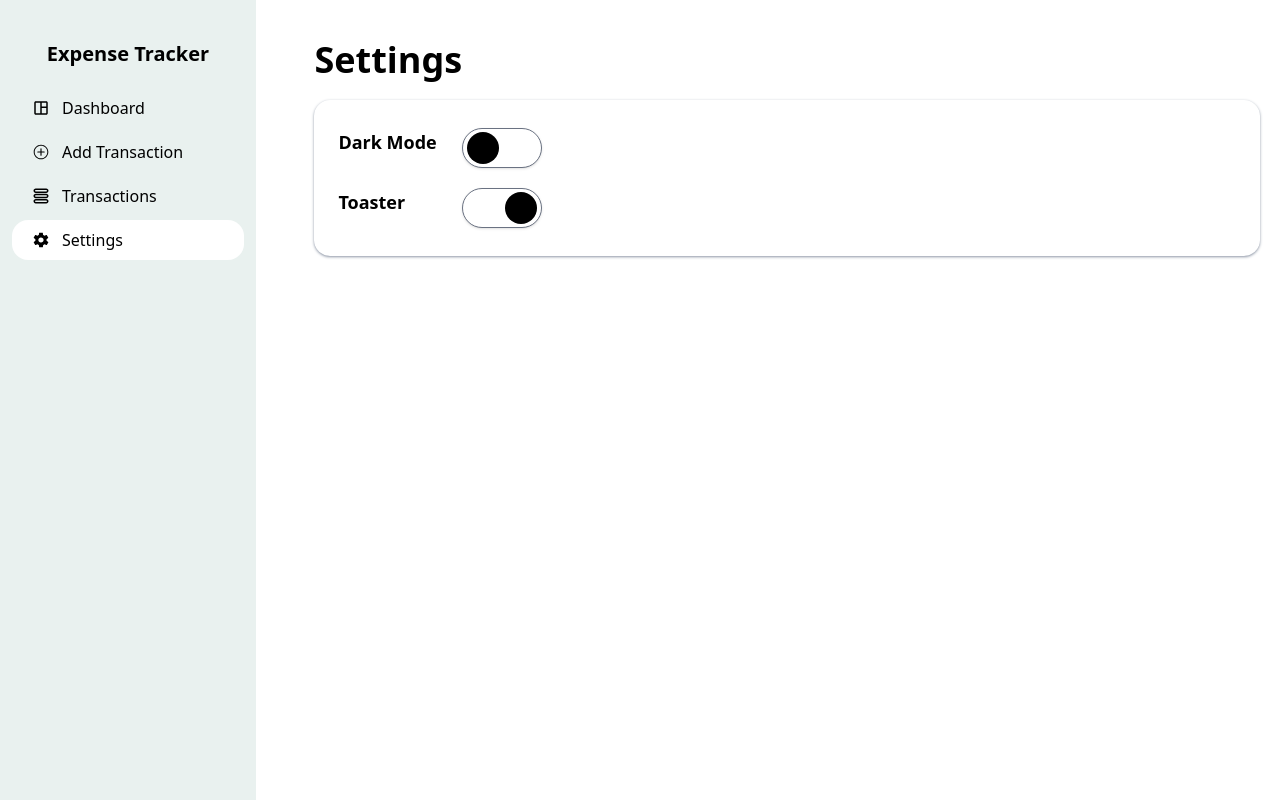
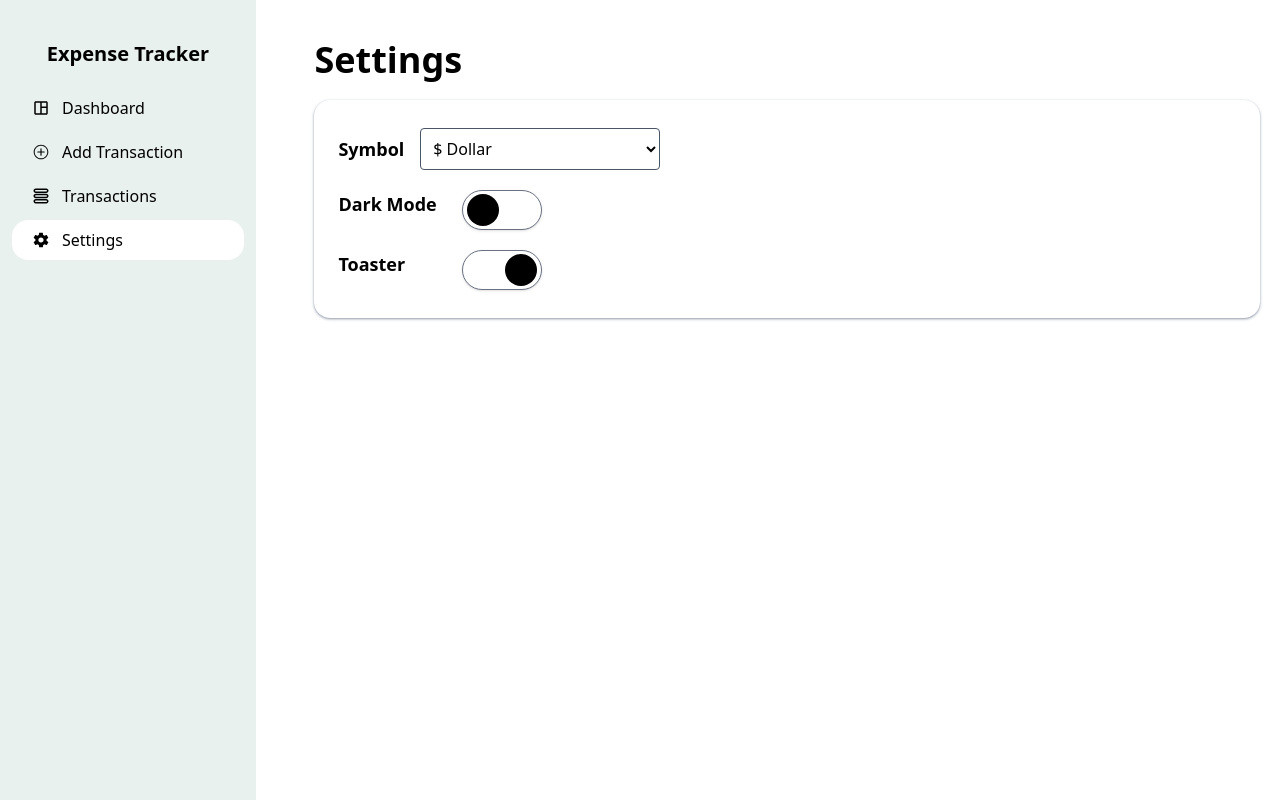
Before and after one commit to kenshiin1123/expense-tracker, a React (Vite) app: page /settings in a window 1280 px wide. Built offline with nearby package versions, Linux system fonts and the light colour scheme.

Commit message:
add currency symbol setting

```diff
--- a/src/components/Label.jsx
+++ b/src/components/Label.jsx
@@ -2,7 +2,7 @@ export default function Label({ htmlfor, children, onClick = null }) {
   return (
     <label
       htmlFor={htmlfor}
-      className="text-lg font-semibold indent-1"
+      className="text-lg font-semibold indent-1 overflow-ellipsis truncate select-none"
       onClick={onClick}
     >
       {children}
--- a/src/components/LineChart.jsx
+++ b/src/components/LineChart.jsx
@@ -27,6 +27,7 @@ ChartJS.register(
 
 const LineChart = ({ transactions }) => {
   const darkmode = useSelector((state) => state.global.darkmode);
+  const currencySymbol = useSelector((state) => state.global.currencySymbol);
   const datasetStyle = {
     backgroundColor: "rgba(255,99,132,0.2)",
     pointBackgroundColor: "white",
@@ -97,7 +98,7 @@ const LineChart = ({ transactions }) => {
         beginAtZero: true,
         title: {
           display: true,
-          text: "Amount ($)",
+          text: `Amount (${currencySymbol})`,
           color: darkmode ? "white" : "black",
         },
       },
--- a/src/components/PieChart.jsx
+++ b/src/components/PieChart.jsx
@@ -9,6 +9,7 @@ ChartJS.register(ArcElement, Tooltip, Legend);
 
 export default function PieChart({ transactions, type }) {
   const darkmode = useSelector((state) => state.global.darkmode);
+  const currencySymbol = useSelector((state) => state.global.currencySymbol);
   const calculatedTransaction = summarizeCategoriesForChart(transactions, type);
 
   const data = {
@@ -57,7 +58,7 @@ export default function PieChart({ transactions, type }) {
           label: function (context) {
             let label = context.label || "";
             let value = context.formattedValue || 0;
-            return `${label}: $${value}`;
+            return `${label}: ${currencySymbol}${value}`;
           },
         },
       },
--- /dev/null
+++ b/src/data/currencySymbols.js
@@ -0,0 +1,25 @@
+const currencySymbols = [
+  { label: "Dollar", symbol: "$" },
+  { label: "Euro", symbol: "€" },
+  { label: "Pound", symbol: "£" },
+  { label: "Yen", symbol: "¥" },
+  { label: "Franc", symbol: "CHF" },
+  { label: "Rupee", symbol: "₹" },
+  { label: "Ruble", symbol: "₽" },
+  { label: "Won", symbol: "₩" },
+  { label: "Real", symbol: "R$" },
+  { label: "Rand", symbol: "R" },
+  { label: "Lira", symbol: "₺" },
+  { label: "Krona", symbol: "kr" },
+  { label: "Zloty", symbol: "zł" },
+  { label: "Shekel", symbol: "₪" },
+  { label: "Baht", symbol: "฿" },
+  { label: "Rupiah", symbol: "Rp" },
+  { label: "Peso", symbol: "₱" },
+  { label: "Ringgit", symbol: "RM" },
+  { label: "Koruna", symbol: "Kč" },
+  { label: "Forint", symbol: "Ft" },
+  { label: "Riyal", symbol: "﷼" },
+];
+
+export default currencySymbols;
--- a/src/pages/Dashboard.jsx
+++ b/src/pages/Dashboard.jsx
@@ -13,24 +13,32 @@ export default function Dashboard() {
   const totalIncome = useSelector((state) => state.transaction.totalIncome);
   const balance = useSelector((state) => state.transaction.balance);
   const transactions = useSelector((state) => state.transaction.transactions);
+  const currencySymbol = useSelector((state) => state.global.currencySymbol);
 
   return (
     <>
       <Header additionalClass="mt-5">Dashboard</Header>
       {/* Total Balance */}
-      <StatCard title={"Total Balance"} value={balance} type="balance" />
+      <StatCard
+        title={"Total Balance"}
+        value={balance}
+        type="balance"
+        moneySign={currencySymbol}
+      />
       <section className="flex justify-between">
         <StatCard
           title={"Total Expenses"}
           value={totalExpenses}
           type="expense"
           size={"medium"}
+          moneySign={currencySymbol}
         />
         <StatCard
           title={"Total Income"}
           value={totalIncome}
           type="income"
           size={"medium"}
+          moneySign={currencySymbol}
         />
       </section>
 
--- a/src/pages/Settings.jsx
+++ b/src/pages/Settings.jsx
@@ -5,9 +5,11 @@ import { useRef } from "react";
 import { useDispatch, useSelector } from "react-redux";
 import { globalActions } from "../store/global";
 import Container from "./../components/Container";
+import currencySymbols from "../data/currencySymbols";
 export default function Settings() {
   const darkmode = useSelector((state) => state.global.darkmode);
   const enableToast = useSelector((state) => state.global.enableToast);
+  const currencySymbol = useSelector((state) => state.global.currencySymbol);
   const dispatch = useDispatch();
 
   const darkmodeButtonRef = useRef();
@@ -21,10 +23,32 @@ export default function Settings() {
     dispatch(globalActions.setToast(!enableToast));
   };
 
+  const handleCurrencySymbolChange = (event) => {
+    dispatch(globalActions.setCurrencySymbol(event.target.value));
+  };
+
   return (
     <>
       <Header additionalClass="my-5">Settings</Header>
       <Container additionalClasses={"mt-5 space-y-5"}>
+        <section className="flex items-center gap-4 mb-5">
+          <Label htmlfor={"currency"}>Symbol</Label>
+          <select
+            name="currency"
+            id="currency"
+            className="[&>option]:text-black border border-gray-600 w-60 py-2 rounded px-2"
+            value={currencySymbol}
+            onChange={handleCurrencySymbolChange}
+          >
+            {currencySymbols.map((c, i) => {
+              return (
+                <option value={c.symbol} key={i}>
+                  {c.symbol} {c.label}
+                </option>
+              );
+            })}
+          </select>
+        </section>
         <Section>
           <Label onClick={handleDarkModeButtonClick}>Dark Mode</Label>
           <ToggleButton
--- a/src/pages/Transactions.jsx
+++ b/src/pages/Transactions.jsx
@@ -10,6 +10,8 @@ import { transactionActions } from "../store/transaction";
 export default function Transactions() {
   const dispatch = useDispatch();
   const transactions = useSelector((state) => state.transaction.transactions);
+  const currencySymbol = useSelector((state) => state.global.currencySymbol);
+
   const [showForm, setShowForm] = useState(false);
   const [formValue, setFormValue] = useState({
     amount: null,
@@ -48,6 +50,7 @@ export default function Transactions() {
               id={t.id}
               duration={i * 0.08}
               showForm={showFormFunc}
+              moneyCurrency={currencySymbol}
             />
           ))
         ) : (
--- a/src/store/global.js
+++ b/src/store/global.js
@@ -17,10 +17,19 @@ const getInitialEnableToast = () => {
   }
   return value === "true";
 };
+const getInitialCurrencySymbol = () => {
+  const value = localStorage.getItem("currencySymbol");
+  if (value === null) {
+    localStorage.setItem("currencySymbol", "$");
+    return "$";
+  }
+  return value;
+};
 
 const initialState = {
   darkmode: getInitialDarkMode(),
   enableToast: getInitialEnableToast(),
+  currencySymbol: getInitialCurrencySymbol(),
 };
 
 const globalSlice = createSlice({
@@ -29,13 +38,20 @@ const globalSlice = createSlice({
   reducers: {
     setDarkmode(state, action) {
       state.darkmode = action.payload;
-      toast.info(`Darkmode ${state.darkmode ? "Enabled" : "Disabled"}`);
+      toast.success(`Darkmode ${state.darkmode ? "Enabled" : "Disabled"}`);
       localStorage.setItem("darkmode", action.payload);
     },
     setToast(state, action) {
       state.enableToast = action.payload;
-      toast.info(`Toast ${state.enableToast ? "Enabled" : "Disabled"}`);
+      toast.success(`Toast ${state.enableToast ? "Enabled" : "Disabled"}`);
       localStorage.setItem("enableToast", action.payload);
+    },
+    setCurrencySymbol(state, action) {
+      const payload = action.payload;
+      state.currencySymbol = payload;
+      console.log(payload);
+      localStorage.setItem("currencySymbol", payload);
+      toast.success(`Currency Symbol is set to "${payload}"`);
     },
   },
 });
```
